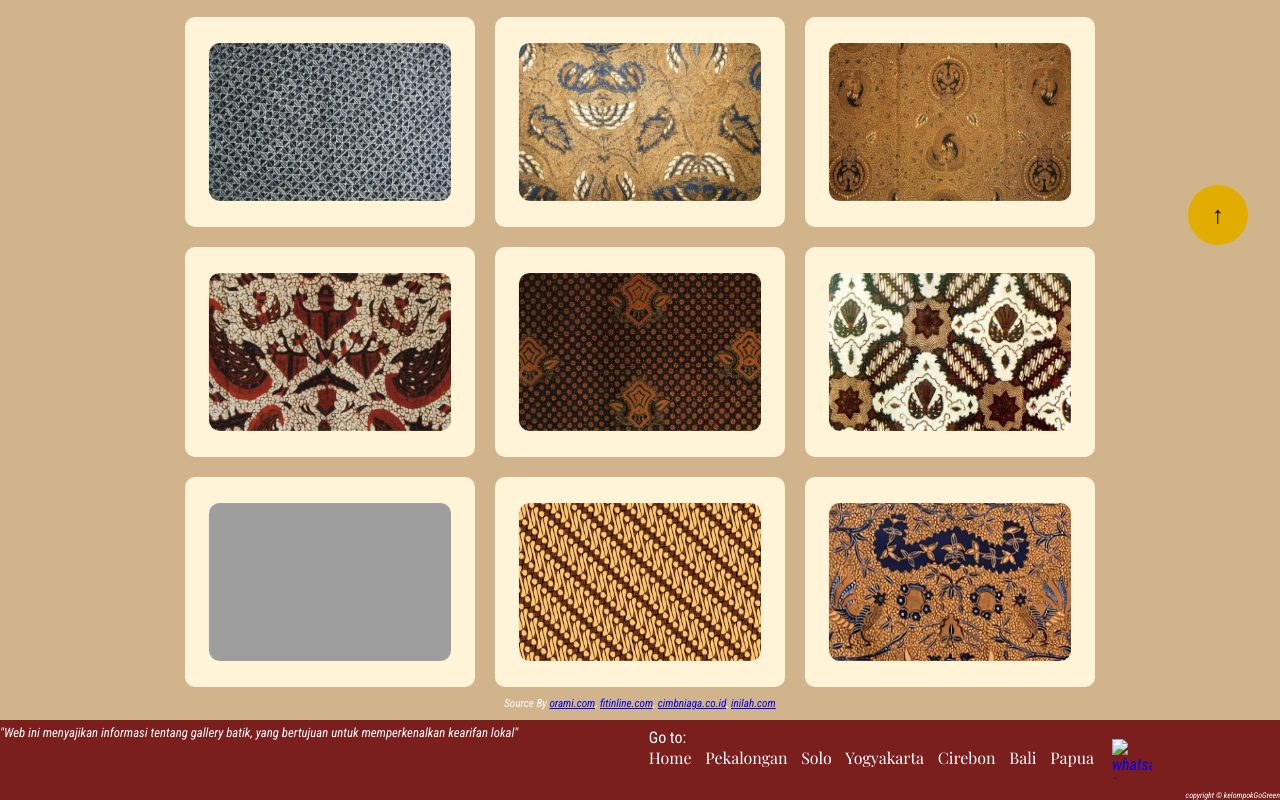
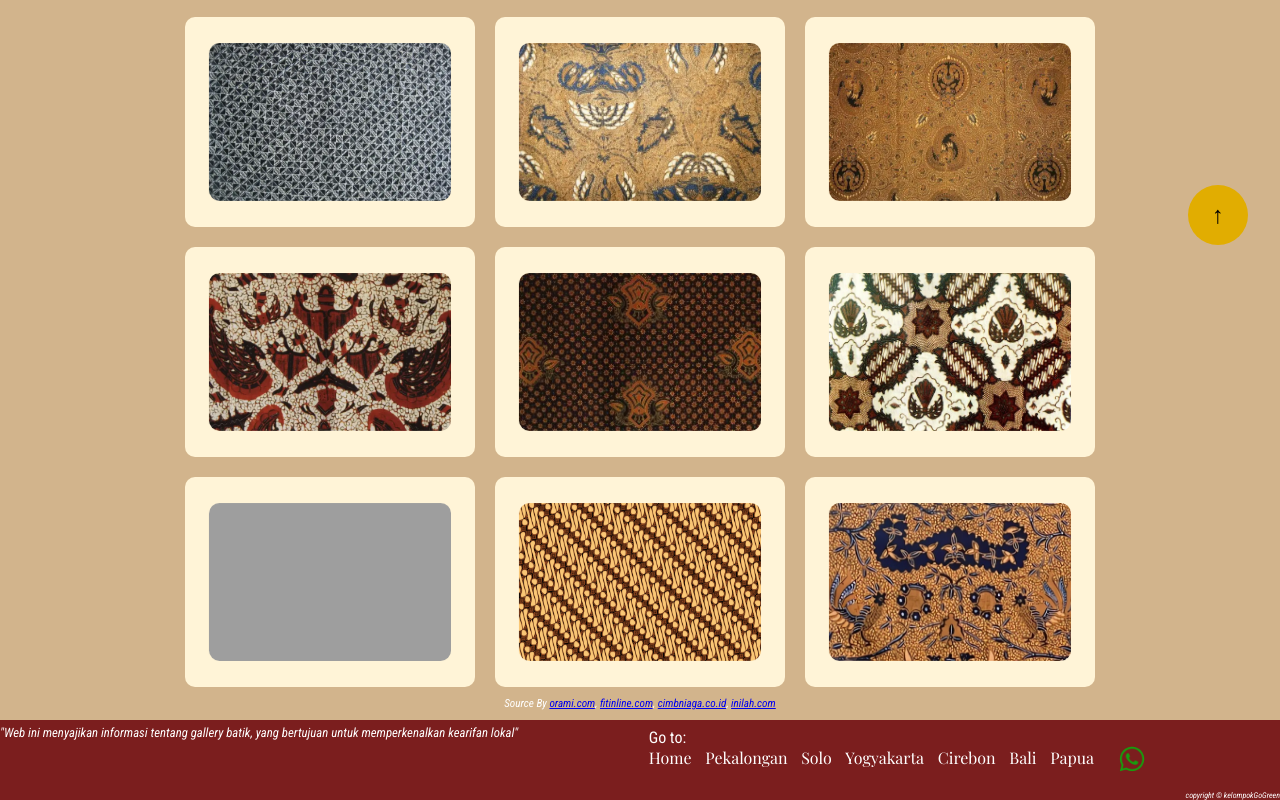
Before and after one commit to the-coding-dude31/P5, a plain HTML site: page solo.html in a window 1280 px wide. Shown: the part 523-1323 px from the top of the page. Drawn offline with nearby package versions, Linux system fonts and the light colour scheme; the site is published under a folder, as on GitHub Pages, so addresses that start at the root find nothing; a web font is replaced by a local one.

Commit message:
Add files via upload

```diff
--- a/solo.html
+++ b/solo.html
@@ -186,7 +186,7 @@
       <a href="https://chat.whatsapp.com/BjuQ50g5VfQ67wby2oS4fn" target="_blank"
         ><img
           class="footerimg"
-          src="/asset/—Pngtree—whatsapp icon whatsapp logo_3584844.png"
+          src="asset/—Pngtree—whatsapp icon whatsapp logo_3584844.png"
           alt="whatsapp image"
       /></a>
       <p class="copyright"><i>copyright &copy; kelompokGoGreen</i></p>
```
